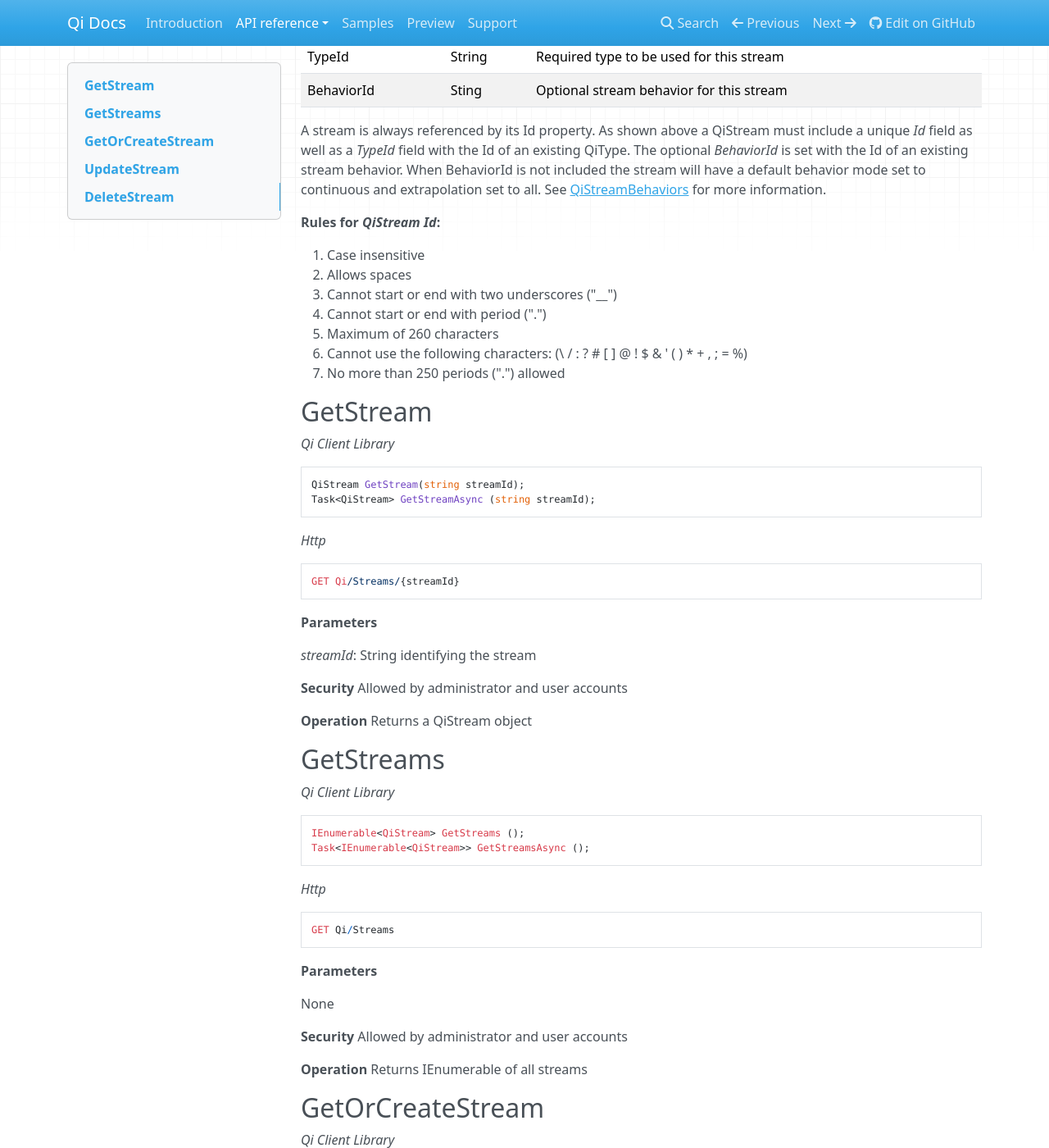
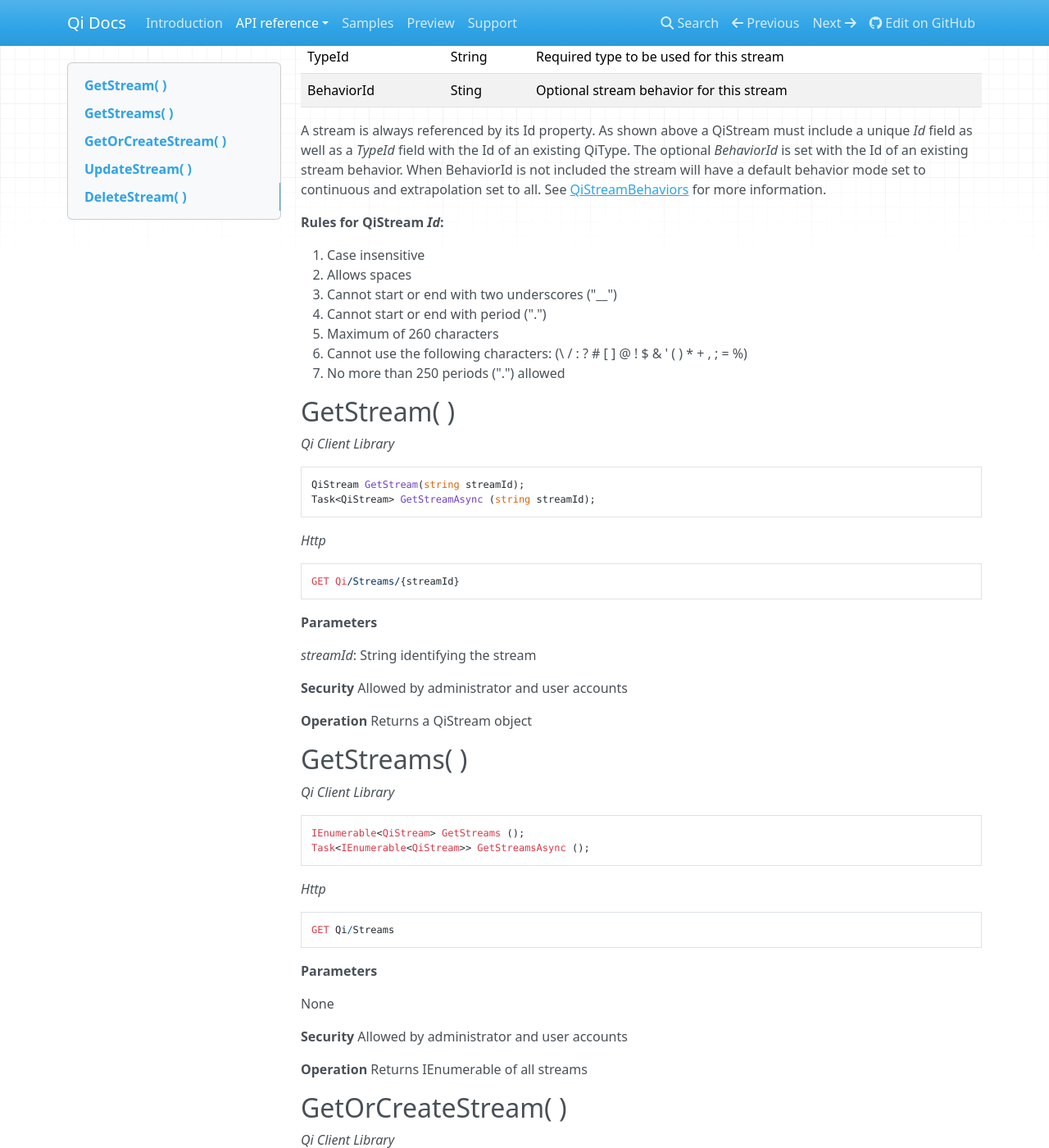
Before and after one commit to ssuryanarayanan/Qi-Docs, an MkDocs documentation site: the page built from docs/QiStreams.md, in a window 1280 px wide and 1400 px high, scrolled down 295 px. Shown: the whole window at 82% size. Built offline with MkDocs 1.6.1, drawn with Linux system fonts in a browser that asks for light colours; nearby versions of some CDN libraries; old or Windows-style settings are respelled for this version of MkDocs; some of the changed text lies outside the part shown.

````diff
--- a/docs/QiStreams.md
+++ b/docs/QiStreams.md
@@ -12,7 +12,7 @@ The following table defines the required and optional QiStream objects:
 
 A stream is always referenced by its Id property. As shown above a QiStream must include a unique *Id* field as well as a *TypeId* field with the Id of an existing QiType. The optional *BehaviorId* is set with the Id of an existing stream behavior. When BehaviorId is not included the stream will have a default behavior mode set to continuous and extrapolation set to all. See [QiStreamBehaviors](https://qi-docs.readthedocs.org/en/latest/QiStreamBehaviors/) for more information.
 
-__Rules for *QiStream Id*:__
+__Rules for QiStream *Id*:__
 
 1.	Case insensitive
 2.	Allows spaces
@@ -22,7 +22,7 @@ __Rules for *QiStream Id*:__
 5.	Cannot use the following characters: (\ / : ? # [ ] @ ! $ & ' ( ) * + , ; = %)
 6.	No more than 250 periods (".") allowed
 
-## GetStream
+## GetStream( )
 *_Qi Client Library_*
 ```
 QiStream GetStream(string streamId);
@@ -44,7 +44,7 @@ Allowed by administrator and user accounts
 **Operation**
 Returns a QiStream object
 
-## GetStreams
+## GetStreams( )
 *_Qi Client Library_*
 ```
 IEnumerable<QiStream> GetStreams ();
@@ -66,7 +66,7 @@ Allowed by administrator and user accounts
 **Operation**
 Returns IEnumerable of all streams
 
-## GetOrCreateStream
+## GetOrCreateStream( )
 *_Qi Client Library_*
 ```
 QiStream GetOrCreateStream (QiStream entity);
@@ -89,7 +89,7 @@ Allowed by Administrator account
 **Operation**
 If entity already exists on the service by *Id*, that existing stream is returned to the caller unchanged. Otherwise the new stream is created
 
-## UpdateStream
+## UpdateStream( )
 *_Qi Client Library_*
 ```
 void UpdateStream(string streamId, QiStream entity);
@@ -125,7 +125,7 @@ An exception is thrown on unpermitted change attempt (and the stream is left unc
 
 The *UpdateStream()* method applies the entire entity. Optional fields left out of the entity will remove the field from the stream if they had been set previously
 
-## DeleteStream
+## DeleteStream( )
 *_Qi Client Library_*
 ```
 void DeleteStream(string streamId);
````
